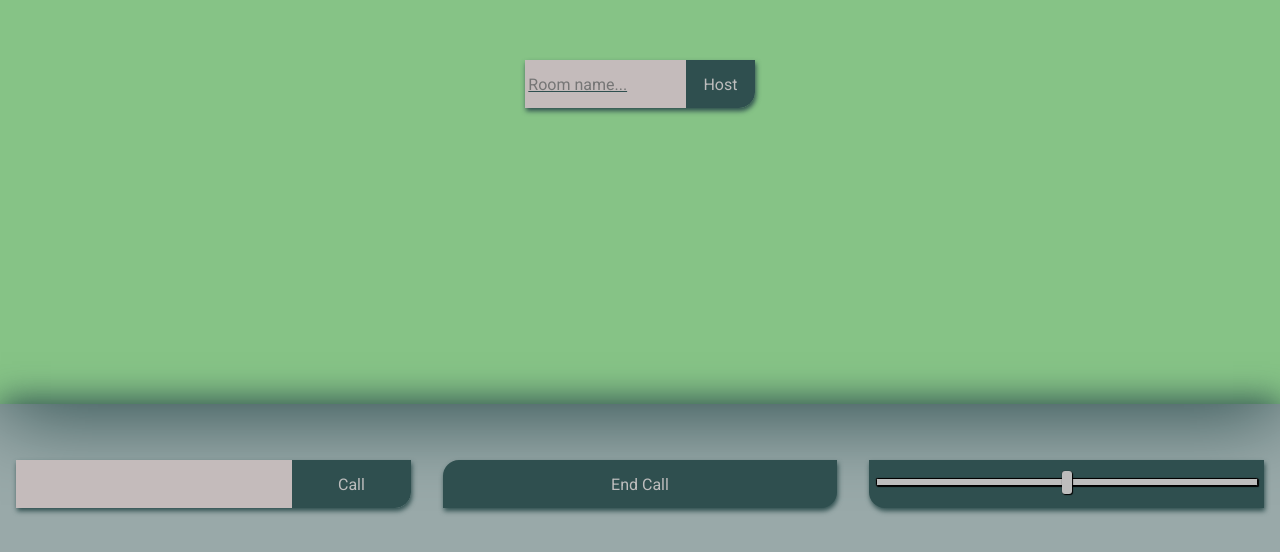
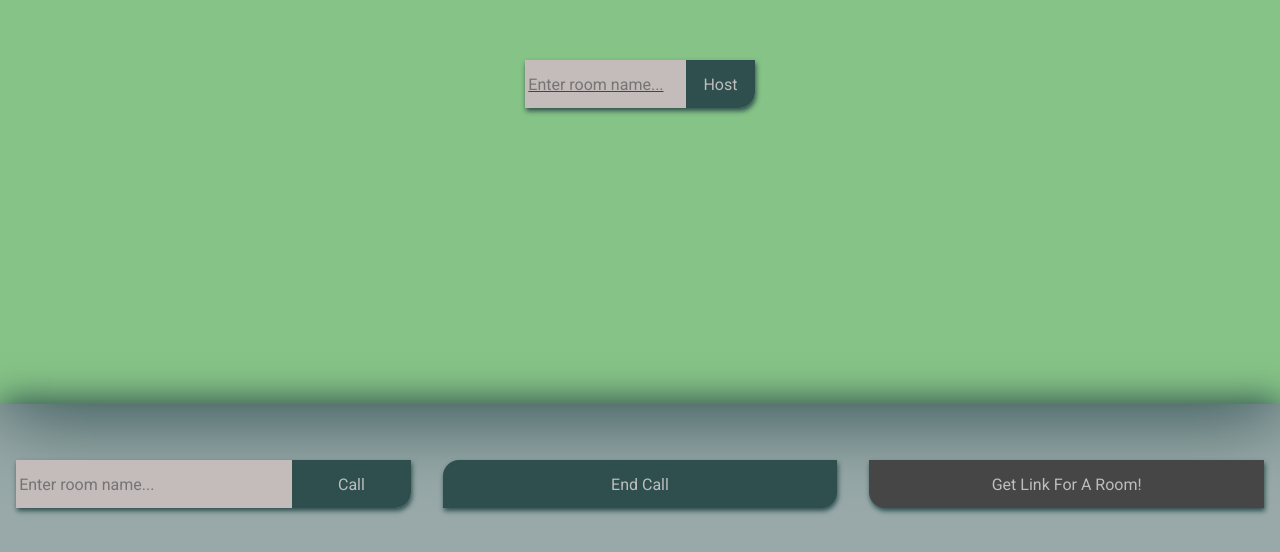
Before and after one commit to nextdesusu/angular-zoom-clone, an Angular app: page / in a window 1280 px wide. Shown: the part 236-788 px from the top of the page. Built offline with nearby package versions, Linux system fonts and the light colour scheme; no server answers.

Commit message:
feat: done save link to clipboard button

```diff
--- a/src/WEBRTC/index.ts
+++ b/src/WEBRTC/index.ts
@@ -2,8 +2,6 @@ import io, { Socket as SocketValue } from 'socket.io-client';
 import { hostEvent, Room, Message } from "./types";
 
 type Socket = typeof SocketValue;
-
-type cbType = (arg: any) => void;
 
 export interface User {
   nickname: string;
@@ -11,14 +9,7 @@ export interface User {
 }
 
 export interface UserStream {
-  user: User;
   stream: MediaStream;
-}
-
-interface messageToSend {
-  text: string;
-  date: Date;
-  author: User;
 }
 
 export default class WEBRTC {
@@ -29,7 +20,6 @@ export default class WEBRTC {
   private _rooms: Array<Room>;
   private _users: Array<User>;
   private _connectionEstablished: boolean = false;
-  private webrtcDataCb: cbType | null;
   private roomId: string = "";
   private streams: Array<UserStream>;
   constructor(userName: string) {
@@ -49,8 +39,12 @@ export default class WEBRTC {
     return this.streams;
   }
 
-  setwebrtcDataCb(cb: cbType): void {
-    this.webrtcDataCb = cb;
+  public get room() {
+    return this.roomId;
+  }
+
+  public get roomEntered() {
+    return this.roomId !== "";
   }
 
   private initSocket(userName: string): void {
@@ -88,6 +82,7 @@ export default class WEBRTC {
 
   private setCndExhanger(roomId: string) {
     this.roomId = roomId;
+    console.log("roomId is:", this.roomId);
     const candidates = [];
     this.p2p.onicecandidate = ({ candidate }) => {
       if (candidate !== null) {
@@ -134,18 +129,15 @@ export default class WEBRTC {
     }
     const localStream: MediaStream = await navigator.mediaDevices.getUserMedia({ audio: true, video: true });
     this.streams.push({
-      user: this.user,
       stream: localStream,
     });
     localStream.getTracks().forEach(track => {
       this.p2p.addTrack(track, localStream);
     });
     let joinedId = 0;
-    this.p2p.ontrack = (e) => {
-      console.log("got track:", e);
+    this.p2p.ontrack = (e: any) => {
       if (joinedId < 1) {
         this.streams.push({
-          user: { nickname: "unknown", id: "undefined" },
           stream: e.streams[0]
         });
       }
@@ -184,18 +176,4 @@ export default class WEBRTC {
       });
     });
   }
-  //await navigator.mediaDevices.getUserMedia({ audio: true, video: true });
-  /*
-  this.socket.on("webrtc-clientJoin", async () => {
-    const offer = await this.p2p.createOffer();
-    await this.p2p.setLocalDescription(offer);
-    this.socket.emit("webrtc-offer", {
-      webRtcData: offer,
-      roomId
-    });
-  });
-  this.socket.on("webrtc-answer", async ({ webRtcData }) => {
-    await this.p2p.setRemoteDescription(webRtcData);
-  });
-  */
 }
--- a/src/app/room-page/room-page.component.css
+++ b/src/app/room-page/room-page.component.css
@@ -29,9 +29,8 @@
   font-size: 1em;
 }
 
-.interface-sound > input {
+.interface-link > button {
   width: 100%;
-  margin-top: 18px;
 }
 
 .interface-call-settings {
@@ -49,65 +48,45 @@
   border: none;
 }
 
-.interface-call-end {
+.interface-call-end, .interface-link > button {
   background-color: darkslategrey;
   border-radius: 1em 0 1em 0;
   border: none;
 }
 
-.interface-sound {
+.interface-link > button {
   border-radius: 0 0 0 1em;
   background-color: darkslategrey;
+  transition: background-color .2s ease-out;
 }
 
-.interface-call-end, .interface-call-settings > button {
+.interface-call-end, .interface-call-settings > button, .interface-link > button {
   color: rgb(189, 189, 189);
   font-size: 1em;
   text-transform: capitalize;
   cursor: pointer;
 }
 
-.interface-call-end, .interface-call-settings, .interface-sound {
+.interface-call-end, .interface-call-settings, .interface-link > button {
   box-shadow: 1px 3px 5px darkslategrey;
   transition: box-shadow .4s linear;
   height: 3em;
 }
 
-.interface-call-end:hover, .interface-call-settings:hover, .interface-sound:hover {
+.interface-call-end:hover, .interface-call-settings:hover, .interface-link > button:hover {
   box-shadow: 1px 3px 4px rgb(10, 29, 29);
 }
 
-.interface-sound > input::-webkit-slider-thumb {
-  -webkit-appearance: none;
-  height: 23px;
-  width: 10px;
-  border-radius: 3px;
-  background: rgb(189, 189, 189);
-  cursor: pointer;
-  margin-top: -8px; /* You need to specify a margin in Chrome, but in Firefox and IE it is automatic */
-  box-shadow: 1px 1px 1px #000000, 0px 0px 1px #0d0d0d; /* Add cool effects to your sliders! */
-}
-
-.interface-sound > input::-webkit-slider-runnable-track {
-  width: 100%;
-  height: 8.4px;
-  cursor: pointer;
-  box-shadow: 1px 1px 1px #000000, 0px 0px 1px #0d0d0d;
-  background: rgb(189, 189, 189);
-  border-radius: 1.3px;
-  border: 0.2px solid #010101;
-}
 
 .interface-call-settings > button, .interface-call-settings > input, .interface-call-end {
   padding: .2em;
 }
 
-.interface-sound {
-  padding: 0 .4em 0 .4em;
+.interface-link > button:disabled {
+  background-color: rgb(70, 70, 70);
+  transition: background-color .6s ease-out;
 }
 
-video {
-  width: 100px;
-  height: 100px;
-  border: 1px solid black;
+.interface-link > button:disabled:hover {
+  background-color: rgb(122, 0, 0);
 }
--- a/src/app/room-page/room-page.component.html
+++ b/src/app/room-page/room-page.component.html
@@ -3,25 +3,32 @@
     *ngIf="!connection.connectionEstablished"
     class="interface-call-settings"
   >
-    <input placeholder="Room name..." (input)="handleRoomNameInput($event)" />
+    <input
+      placeholder="Enter room name..."
+      (input)="handleRoomNameInput($event)"
+    />
     <button (click)="handleHost()">host</button>
   </div>
   <div *ngIf="connection.connectionEstablished">
-    <ng-template ngFor let-stream [ngForOf]="connection.allStreams">
+    <ng-template ngFor let-item [ngForOf]="connection.allStreams">
       <div>
-        <app-video
-          [data]="{ stream: stream.stream, nickname: stream.user.nickname }"
-        >
-        </app-video>
+        <app-video [stream]="item.stream"> </app-video>
       </div>
     </ng-template>
   </div>
 </div>
 <div class="interface">
   <div class="interface-call-settings">
-    <input (input)="handleRoomNameInput($event)" />
+    <input
+      placeholder="Enter room name..."
+      (input)="handleRoomNameInput($event)"
+    />
     <button (click)="handleJoin()">call</button>
   </div>
   <button class="interface-call-end">end call</button>
-  <div class="interface-sound"><input type="range" /></div>
+  <div class="interface-link">
+    <button [disabled]="!connection.roomEntered" (click)="generateLink()">
+      get link for a room!
+    </button>
+  </div>
 </div>
--- a/src/app/room-page/room-page.component.ts
+++ b/src/app/room-page/room-page.component.ts
@@ -1,8 +1,6 @@
 import {
   Component,
   OnInit,
-  ViewChild,
-  ElementRef
 } from '@angular/core';
 
 import WEBRTC, { UserStream } from "../../WEBRTC";
@@ -41,4 +39,9 @@ export class RoomPageComponent implements OnInit {
   ngOnInit(): void {
     this.connection = new WEBRTC(this.userName);
   }
+
+  generateLink(): void {
+    const link = `${window.location.hostname}/room=${this.connection.room}`;
+    navigator.clipboard.writeText(link);
+  }
 }
--- a/src/app/video/video.component.html
+++ b/src/app/video/video.component.html
@@ -1,2 +1 @@
-<p>{{data.nickname}}</p>
 <video #videoElem autoplay></video>
--- a/src/app/video/video.component.ts
+++ b/src/app/video/video.component.ts
@@ -6,12 +6,12 @@ import { Component, OnInit, ViewChild, ElementRef, Input } from '@angular/core';
   styleUrls: ['./video.component.css']
 })
 export class VideoComponent implements OnInit {
-  @Input() data: any;
+  @Input() stream: MediaStream;
   @ViewChild("videoElem", { static: true }) videoElem: ElementRef;
   constructor() { }
 
   ngOnInit(): void {
-    this.videoElem.nativeElement.srcObject = this.data.stream;
+    this.videoElem.nativeElement.srcObject = this.stream;
   }
 
 }
```
Also changed, not shown: 1 other file (tests, documents, lock files or other folders).
